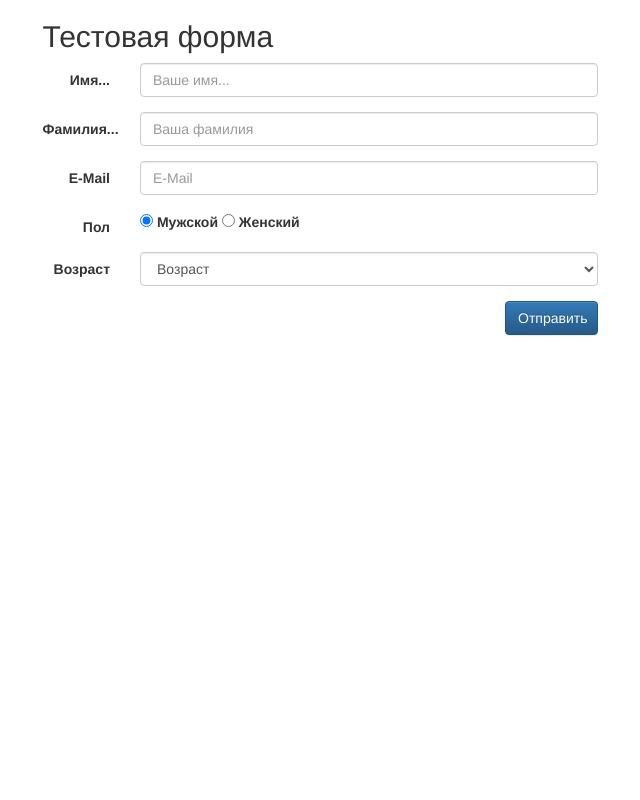
After one commit to temaon/feed, a PHP site: page /form.php in a window 1280 px wide. The commit adds this page. Shown: the whole page, without its empty margins (320-960 px from the left). Run offline with PHP 8.4, Linux system fonts and the light colour scheme.

Commit message:
add form

```diff
--- /dev/null
+++ b/form.php
@@ -0,0 +1,72 @@
+<html>
+<head>
+    <title>Тестовая форма</title>
+    <!-- Latest compiled and minified CSS -->
+    <link rel="stylesheet" href="https://maxcdn.bootstrapcdn.com/bootstrap/3.3.7/css/bootstrap.min.css">
+
+    <!-- Optional theme -->
+    <link rel="stylesheet" href="https://maxcdn.bootstrapcdn.com/bootstrap/3.3.7/css/bootstrap-theme.min.css">
+
+    <link rel="stylesheet" href="styles.css">
+
+    <!-- Latest compiled and minified JavaScript -->
+    <script src="https://maxcdn.bootstrapcdn.com/bootstrap/3.3.7/js/bootstrap.min.js"></script>
+</head>
+<body>
+<div class="container">
+    <div class="row">
+        <form method="post" class="form-horizontal col-md-6 col-md-offset-3">
+            <h2>Тестовая форма</h2>
+            <div class="form-group">
+                <label for="input1" class="col-sm-2 control-label">Имя...</label>
+                <div class="col-sm-10">
+                    <input type="text" name="fname" class="form-control" id="input1" placeholder="Ваше имя..."/>
+                </div>
+            </div>
+
+            <div class="form-group">
+                <label for="input1" class="col-sm-2 control-label">Фамилия...</label>
+                <div class="col-sm-10">
+                    <input type="text" name="lname" class="form-control" id="input1" placeholder="Ваша фамилия"/>
+                </div>
+            </div>
+
+            <div class="form-group">
+                <label for="input1" class="col-sm-2 control-label">E-Mail</label>
+                <div class="col-sm-10">
+                    <input type="email" name="email" class="form-control" id="input1" placeholder="E-Mail"/>
+                </div>
+            </div>
+
+            <div class="form-group" class="radio">
+                <label for="input1" class="col-sm-2 control-label">Пол</label>
+                <div class="col-sm-10">
+                    <label>
+                        <input type="radio" name="gender" id="optionsRadios1" value="male" checked> Мужской
+                    </label>
+                    <label>
+                        <input type="radio" name="gender" id="optionsRadios1" value="female"> Женский
+                    </label>
+                </div>
+            </div>
+
+            <div class="form-group">
+                <label for="input1" class="col-sm-2 control-label">Возраст</label>
+                <div class="col-sm-10">
+                    <select name="age" class="form-control">
+                        <option>Возраст</option>
+                        <option value="20">20</option>
+                        <option value="21">21</option>
+                        <option value="22">22</option>
+                        <option value="23">23</option>
+                        <option value="24">24</option>
+                        <option value="25">25</option>
+                    </select>
+                </div>
+            </div>
+            <input type="submit" class="btn btn-primary col-md-2 col-md-offset-10" value="Отправить"/>
+        </form>
+    </div>
+</div>
+</body>
+</html>
--- a/show.php
+++ b/show.php
@@ -7,10 +7,13 @@
 <body>
 <?php
 $query = mysqli_query($connect,"SELECT * FROM posts WHERE id={$_GET['id']}");
-$post = mysqli_fetch_object($query);
+if($post = mysqli_fetch_object($query)){
     echo '<h1>', $post->title,'</h1>';
     echo '<p>', $post->description,'</p>';
     echo '<a href="/">Cсылка назад</a>';
+}else{
+    echo '<h1>Пост отсутствует!</h1>';
+}
 ?>
 </body>
 </html>
```
Also changed, not shown: new_post.php (added, +7 -0 lines).
